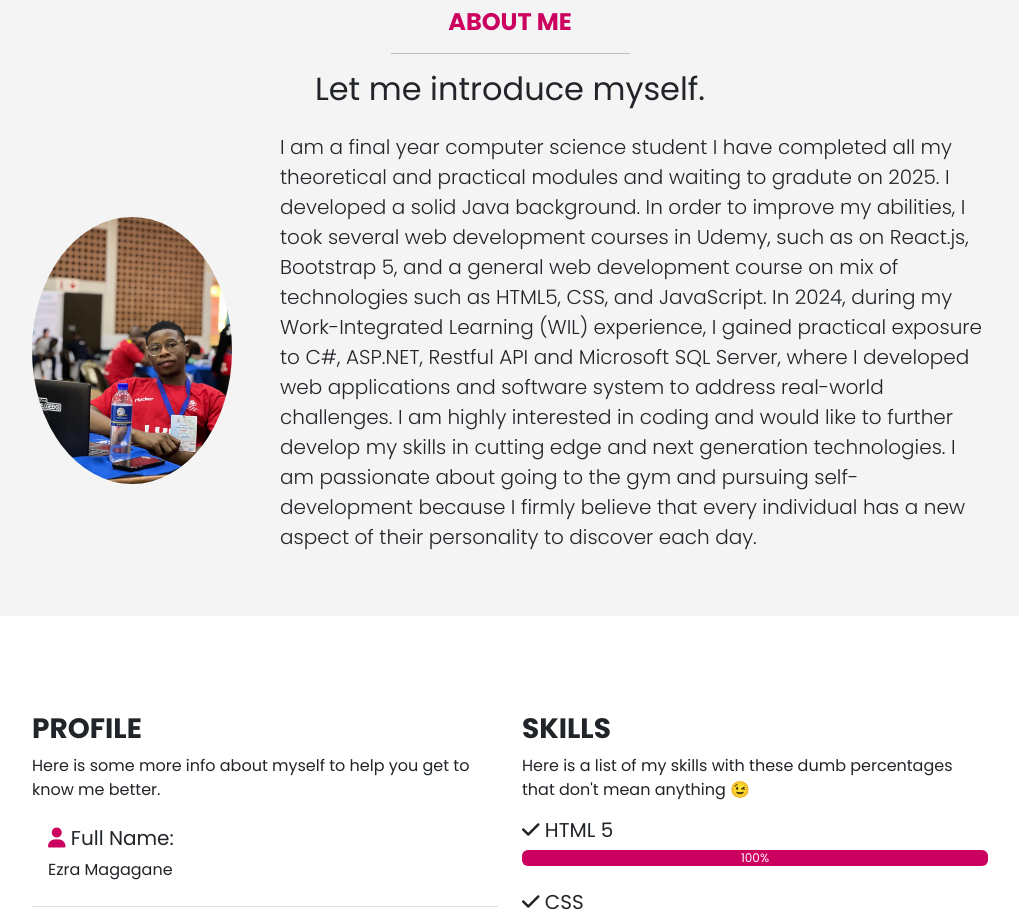
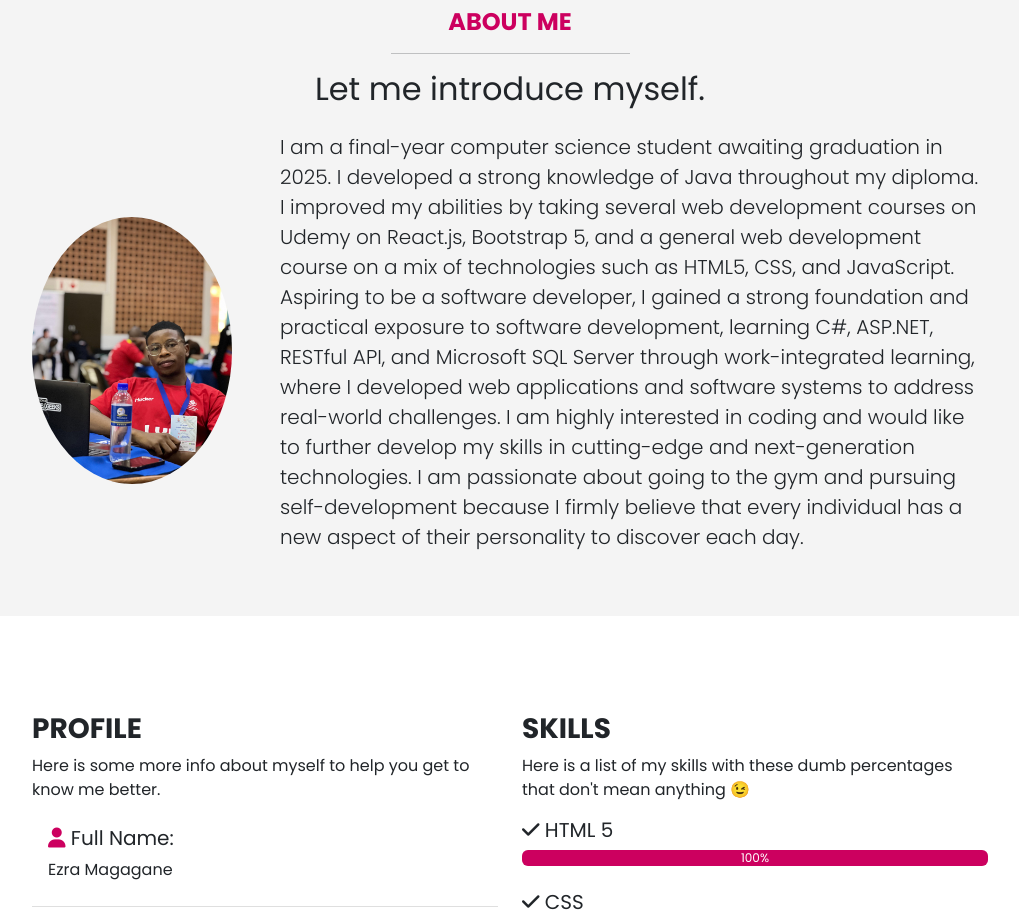
Before and after one commit to KingEzra02/Ezra-Magagane, a website: page index.html in a window 1280 px wide. Shown: the part 840-1759 px from the top of the page, without its empty margins (130-1149 px from the left). Drawn offline with Linux system fonts and the light colour scheme.

Commit message:
about me

```diff
--- a/index.html
+++ b/index.html
@@ -77,21 +77,21 @@
             class="about-img img-fluid rounded-circle"
           />
           <p class="lead">
-            I am a final year computer science student I have completed all my
-            theoretical and practical modules and waiting to gradute on 2025. I
-            developed a solid Java background. In order to improve my abilities,
-            I took several web development courses in Udemy, such as on
-            React.js, Bootstrap 5, and a general web development course on mix
-            of technologies such as HTML5, CSS, and JavaScript. In 2024, during
-            my Work-Integrated Learning (WIL) experience, I gained practical
-            exposure to C#, ASP.NET, Restful API and Microsoft SQL Server, where
-            I developed web applications and software system to address
-            real-world challenges. I am highly interested in coding and would
-            like to further develop my skills in cutting edge and next
-            generation technologies. I am passionate about going to the gym and
-            pursuing self-development because I firmly believe that every
-            individual has a new aspect of their personality to discover each
-            day.
+            I am a final-year computer science student awaiting graduation in
+            2025. I developed a strong knowledge of Java throughout my diploma.
+            I improved my abilities by taking several web development courses on
+            Udemy on React.js, Bootstrap 5, and a general web development course
+            on a mix of technologies such as HTML5, CSS, and JavaScript.
+            Aspiring to be a software developer, I gained a strong foundation
+            and practical exposure to software development, learning C#,
+            ASP.NET, RESTful API, and Microsoft SQL Server through
+            work-integrated learning, where I developed web applications and
+            software systems to address real-world challenges. I am highly
+            interested in coding and would like to further develop my skills in
+            cutting-edge and next-generation technologies. I am passionate about
+            going to the gym and pursuing self-development because I firmly
+            believe that every individual has a new aspect of their personality
+            to discover each day.
           </p>
         </div>
       </div>
```
